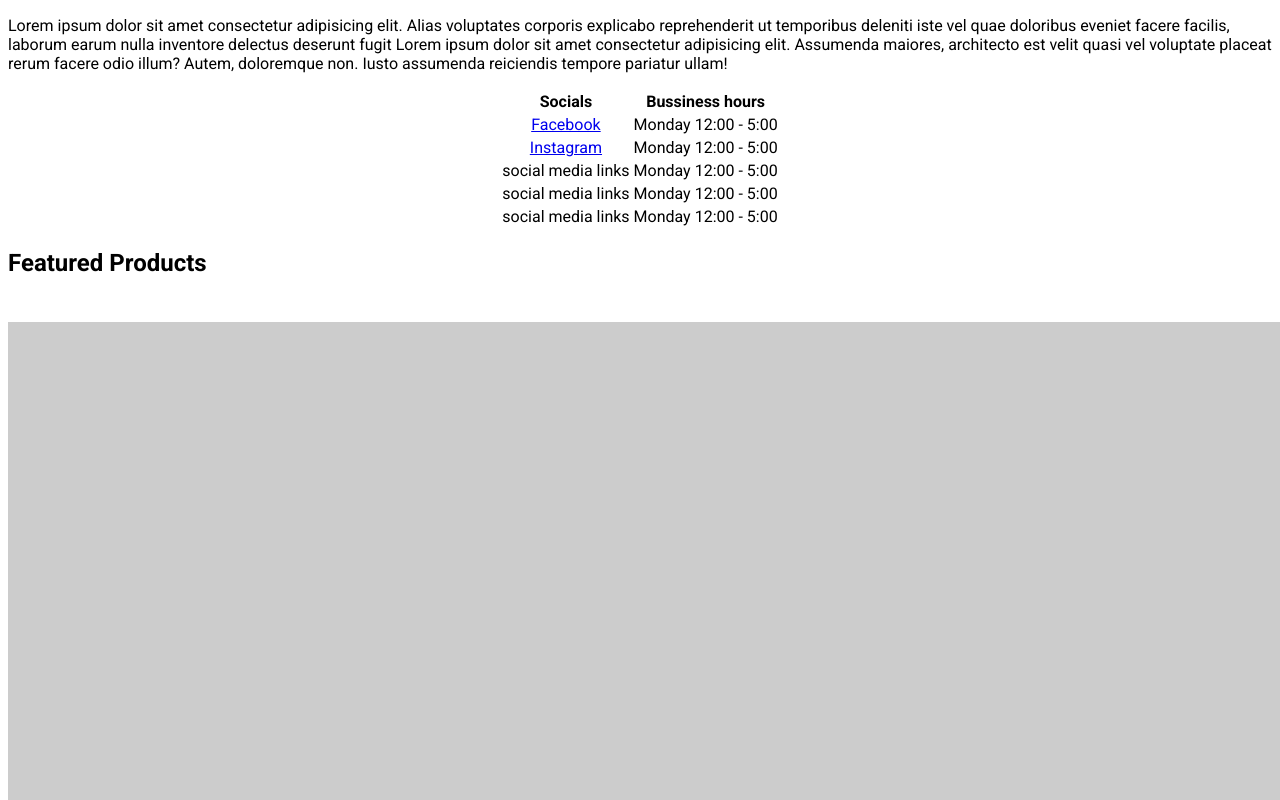
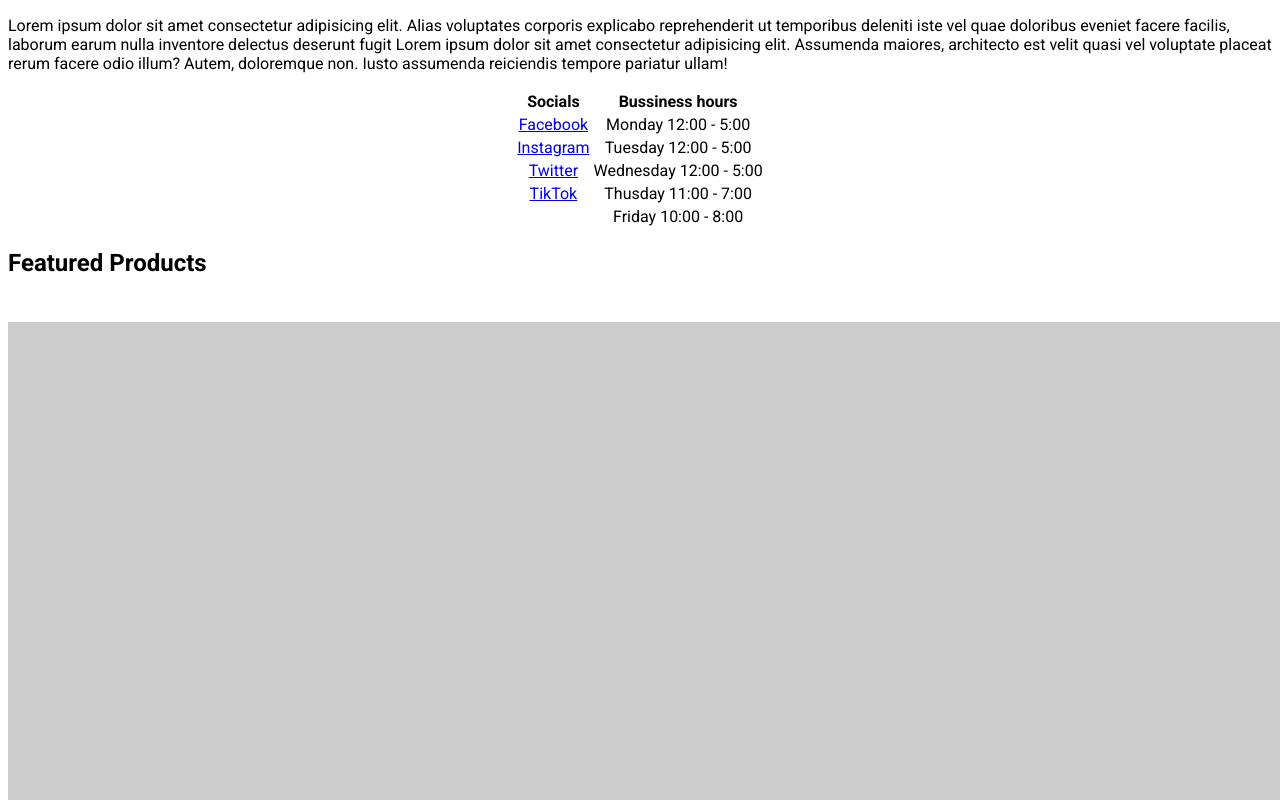
Before and after one commit to laha0062/mtm6201-midterm, a plain HTML site: page index.html in a window 1280 px wide. Shown: the part 540-1340 px from the top of the page. Drawn offline with Linux system fonts and the light colour scheme; placeholder pictures from the web are drawn by us.

Commit message:
updates page content

```diff
--- a/index.html
+++ b/index.html
@@ -52,19 +52,19 @@
                     </tr>
                     <tr>
                         <td><a href="https://www.instagram.com/">Instagram</a></td>
-                        <td>Monday 12:00 - 5:00</td>
+                        <td>Tuesday 12:00 - 5:00</td>
                     </tr>
                     <tr>
-                        <td>social media links</td>
-                        <td>Monday 12:00 - 5:00</td>
+                        <td><a href="https://twitter.com/?lang=en">Twitter</a></td>
+                        <td>Wednesday 12:00 - 5:00</td>
                     </tr>
                     <tr>
-                        <td>social media links</td>
-                        <td>Monday 12:00 - 5:00</td>
+                        <td><a href="https://www.tiktok.com/">TikTok</a></td>
+                        <td>Thusday 11:00 - 7:00</td>
                     </tr>
                     <tr>
-                        <td>social media links</td>
-                        <td>Monday 12:00 - 5:00</td>
+                        <td></td>
+                        <td>Friday 10:00 - 8:00</td>
                     </tr>
                 </thead>
             </table>
@@ -73,43 +73,39 @@
     <!--featured products section-->
     <div>
         <h2>Featured Products</h2>
-        <div>
+        <div class="featured-products">
             <div class="product-wrapper">
                 <img srcset="
-                https://via.placeholder.com/150 150w,
-                https://via.placeholder.com/300 300w,
-                "
+                https://via.placeholder.com/200x200 200w,
+                https://via.placeholder.com/400x400 400w"
                 sizes="
-                (max-width: 150px) 150px,
-                (max-width: 300px) 300px,
-                "
-                alt="Placeholder image" src="https://via.placeholder.com/150">
+                (max-width: 200px) 200px,
+                (max-width: 400px) 400px"
+                src="https://via.placeholder.com/200" alt="placeholder image">
                 <p>Lorem ipsum, dolor sit amet consectetur adipisicing elit.</p>
                 <button>Add to cart</button>
             </div>
             <div class="product-wrapper">
                 <img srcset="
-                https://via.placeholder.com/150 150w,
-                https://via.placeholder.com/300 300w,
+                https://via.placeholder.com/200x200 200w,
+                https://via.placeholder.com/400x400 400w
                 "
                 sizes="
-                (max-width: 150px) 150px,
-                (max-width: 300px) 300px,
-                "
-                alt="Placeholder image" src="https://via.placeholder.com/150">
+                (max-width: 200px) 200px,
+                (max-width: 400px) 400px"
+                alt="Placeholder image" src="https://via.placeholder.com/200">
                 <p>Lorem ipsum, dolor sit amet consectetur adipisicing elit.</p>
                 <button>Add to cart</button>
             </div>
             <div class="product-wrapper">
                 <img srcset="
-                https://via.placeholder.com/150 150w,
-                https://via.placeholder.com/300 300w,
+                https://via.placeholder.com/200x200 200w,
+                https://via.placeholder.com/400x400 400w
                 "
                 sizes="
-                (max-width: 150px) 150px,
-                (max-width: 300px) 300px,
-                "
-                alt="Placeholder image" src="https://via.placeholder.com/150">
+                (max-width: 200px) 200px,
+                (max-width: 400px) 400px"
+                alt="Placeholder image" src="https://via.placeholder.com/200">
                 <p>Lorem ipsum, dolor sit amet consectetur adipisicing elit.</p>
                 <button>Add to cart</button>
             </div>
```
